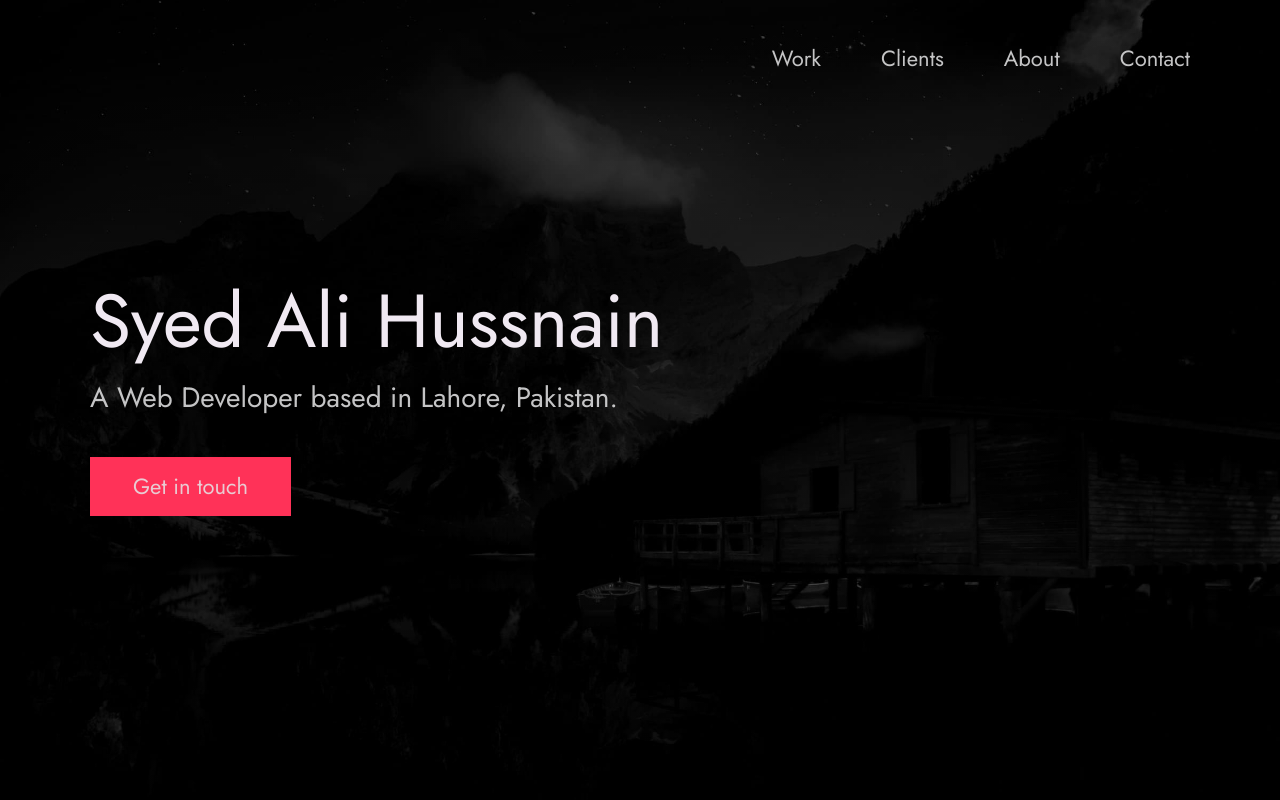
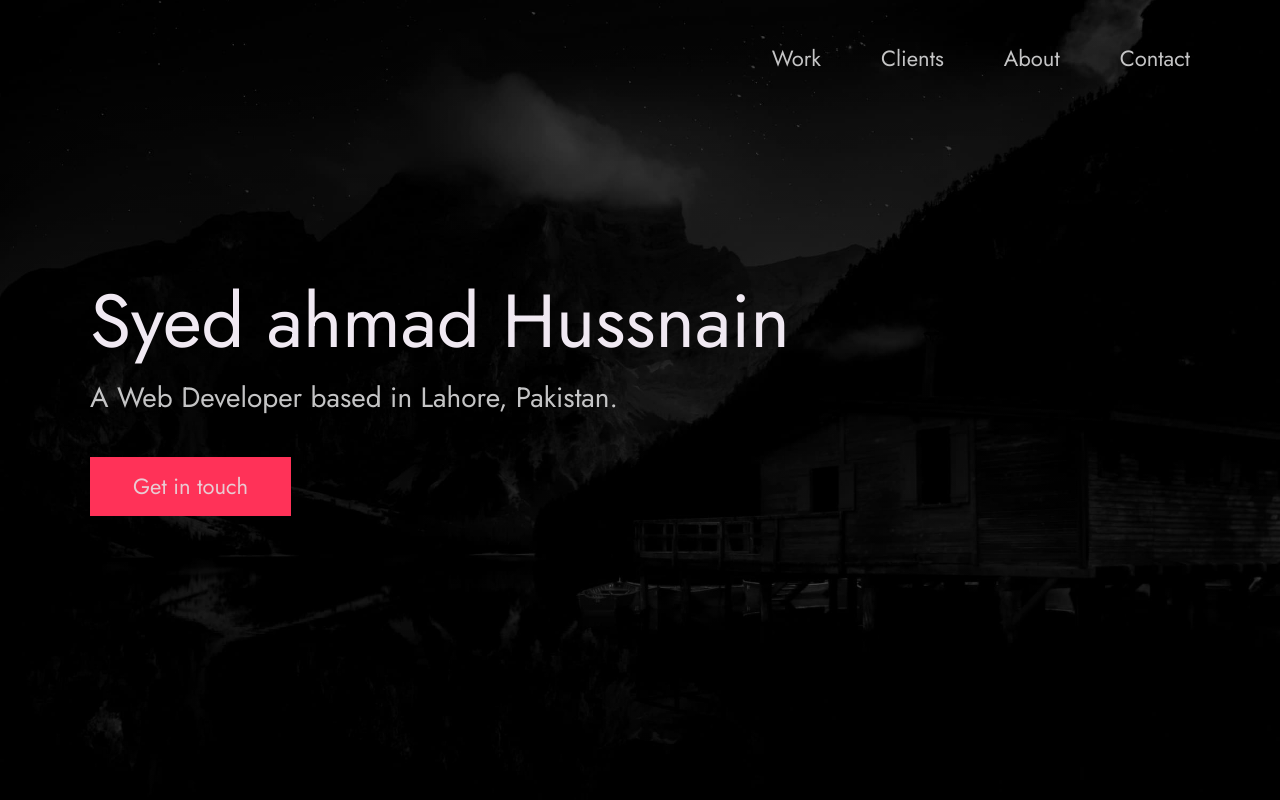
Before and after one commit to leoak710/leoak710.github.io, a plain HTML site: page index.html in a window 1280 px wide. Shown: the top 800 px of the page. Drawn offline with Linux system fonts and the light colour scheme.

Commit message:
some more commit

```diff
--- a/index.html
+++ b/index.html
@@ -56,7 +56,7 @@
       <div class="header__text">
         <h1 class="heading-primary">
           <!-- Replace the following name with your name -->
-          <span>Syed Ali Hussnain</span>
+          <span>Syed ahmad Hussnain</span>
         </h1>
         <!-- Put a small paragraph about yourself -->
         <p>A Web Developer based in Lahore, Pakistan.</p>
```
